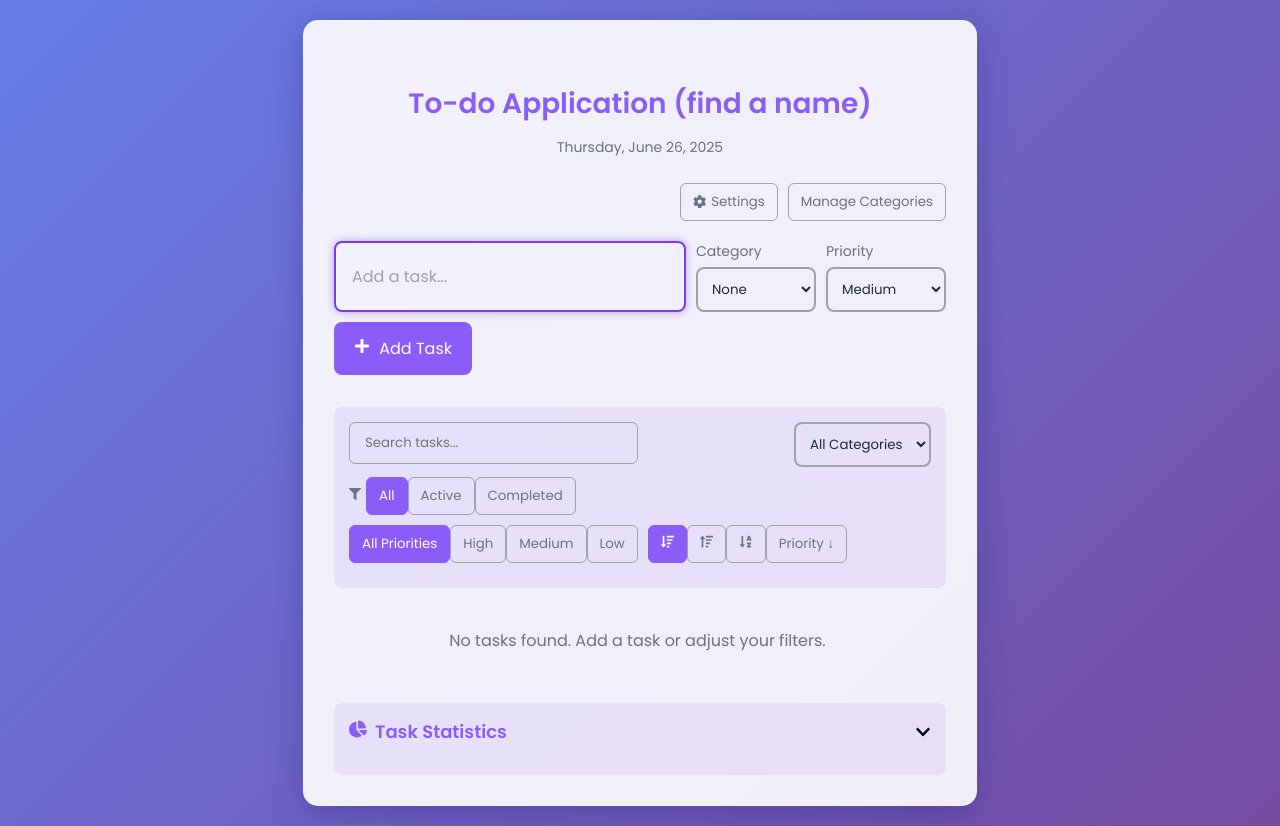
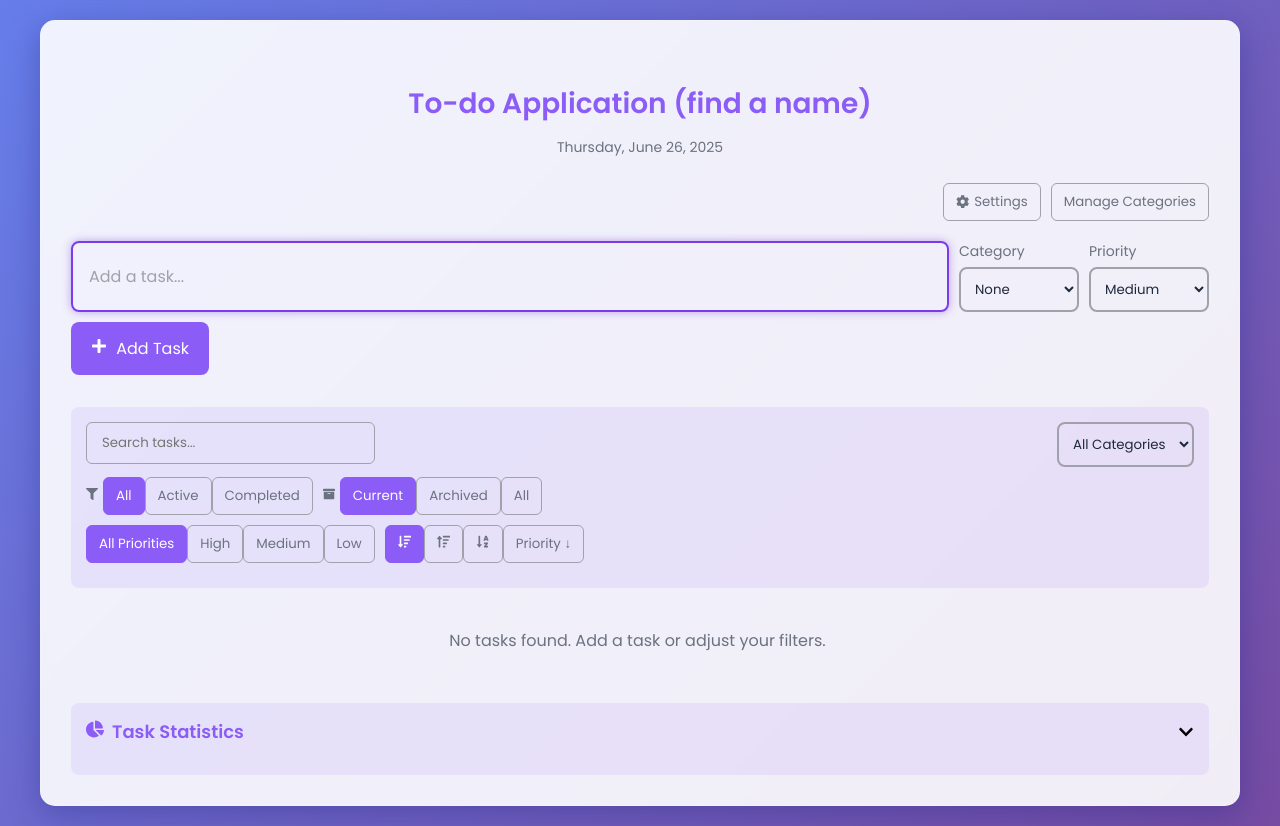
Before and after one commit to Tornio2/react-test2, a React (Create React App) app in the folder src/: page / in a window 1280 px wide. Built offline with nearby package versions, Linux system fonts and the light colour scheme; the HTML template or start-up script is replaced by a standard one.

Commit message:
feat: Implement archived filter and task archiving

```diff
--- a/src/App.css
+++ b/src/App.css
@@ -26,14 +26,13 @@
 body {
   background: var(--background);
   min-height: 100vh;
-  display: flex;
+  /* display: flex;  */ /* Not yet sure if i want to do it this way... */
   justify-content: center;
   align-items: center;
   padding: 20px;
   transition: var(--transition);
 }
 
-/* Dark Mode Styles */
 body.dark-mode {
   background: linear-gradient(135deg, #1f2937 0%, #111827 100%);
 }
--- a/src/App.js
+++ b/src/App.js
@@ -38,6 +38,7 @@ function App() {
     priority: 'all',
     category: 'all',
     search: '',
+    archived: 'active', // Add new archived filter, default to showing only active
   });
 
   const [sortMethod, setSortMethod] = useState('date-desc');
@@ -78,7 +79,8 @@ function App() {
       {
         ...todo,
         dateCreated: new Date().toISOString(),
-        dateUpdated: new Date().toISOString()
+        dateUpdated: new Date().toISOString(),
+        isArchived: false, // Add isArchived property
       },
       ...todos
     ];
@@ -123,6 +125,36 @@ function App() {
     setTodos(updatedTodos);
   };
 
+  // Archive Task functionality
+  const archiveTodo = id => {
+    let updatedTodos = todos.map(todo => {
+      if (todo.id === id) {
+        return {
+          ...todo,
+          isArchived: true,
+          archivedAt: new Date().toISOString()
+        };
+      }
+      return todo;
+    });
+    setTodos(updatedTodos);
+  };
+
+  // Restore archive Todo
+  const restoreTodo = id => {
+    let updatedTodos = todos.map(todo => {
+      if (todo.id === id) {
+        return {
+          ...todo,
+          isArchived: false,
+          archivedAt: null
+        };
+      }
+      return todo;
+    });
+    setTodos(updatedTodos);
+  };
+
   // Add new category
   const addCategory = (category) => {
     if (!category.name || /^\s*$/.test(category.name)) {
@@ -156,6 +188,10 @@ function App() {
 
   // Filter todos based on current filters
   const filteredTodos = todos.filter(todo => {
+    // Filter by archived status
+    if (filter.archived === 'active' && todo.isArchived) return false;
+    if (filter.archived === 'archived' && !todo.isArchived) return false;
+
     // Filter by status
     if (filter.status === 'active' && todo.isComplete) return false;
     if (filter.status === 'completed' && !todo.isComplete) return false;
@@ -195,10 +231,11 @@ function App() {
   // Calculate statistics
   const stats = {
     total: todos.length,
-    active: todos.filter(todo => !todo.isComplete).length,
-    completed: todos.filter(todo => todo.isComplete).length,
+    active: todos.filter(todo => !todo.isComplete && !todo.isArchived).length,
+    completed: todos.filter(todo => todo.isComplete && !todo.isArchived).length,
+    archived: todos.filter(todo => todo.isArchived).length,
     categories: categories.map(category => {
-      const count = todos.filter(todo => todo.categoryId === category.id).length;
+      const count = todos.filter(todo => todo.categoryId === category.id && !todo.isArchived).length;
       return { ...category, count };
     })
   };
@@ -247,6 +284,8 @@ function App() {
           completeTodo={completeTodo}
           removeTodo={removeTodo}
           updateTodo={updateTodo}
+          archiveTodo={archiveTodo}
+          restoreTodo={restoreTodo}
           categories={categories}
         />
 
@@ -275,7 +314,7 @@ function App() {
                     Dark Mode
                   </label>
                 </div>
-                <button onClick={() => setShowModal(false)}>Close</button>
+                <button onClick={() => setShowModal(false)} className="todo-button">Close</button>
               </div>
             )}
           </Modal>
--- a/src/components/FilterBar.js
+++ b/src/components/FilterBar.js
@@ -1,7 +1,6 @@
 import React from 'react';
-import { FaSearch, FaSortAmountDown, FaSortAmountUp, FaSortAlphaDown, FaFilter } from 'react-icons/fa';
+import { FaSearch, FaSortAmountDown, FaSortAmountUp, FaSortAlphaDown, FaFilter, FaArchive } from 'react-icons/fa';
 import '../styles/FilterBar.css';
-
 
 function FilterBar({ filter, setFilter, sortMethod, setSortMethod, categories }) {
   const handleStatusFilter = (status) => {
@@ -22,6 +21,10 @@ function FilterBar({ filter, setFilter, sortMethod, setSortMethod, categories })
 
   const handleSort = (sort) => {
     setSortMethod(sort);
+  };
+
+  const handleArchivedFilter = (archived) => {
+    setFilter({ ...filter, archived });
   };
 
   return (
@@ -68,6 +71,28 @@ function FilterBar({ filter, setFilter, sortMethod, setSortMethod, categories })
             onClick={() => handleStatusFilter('completed')}
           >
             Completed
+          </button>
+        </div>
+
+        <div>
+          <FaArchive style={{ marginRight: '5px', color: 'var(--text-secondary)', fontSize: '12px' }} />
+          <button
+            className={`filter-button ${filter.archived === 'active' ? 'active' : ''}`}
+            onClick={() => handleArchivedFilter('active')}
+          >
+            Current
+          </button>
+          <button
+            className={`filter-button ${filter.archived === 'archived' ? 'active' : ''}`}
+            onClick={() => handleArchivedFilter('archived')}
+          >
+            Archived
+          </button>
+          <button
+            className={`filter-button ${filter.archived === 'all' ? 'active' : ''}`}
+            onClick={() => handleArchivedFilter('all')}
+          >
+            All
           </button>
         </div>
       </div>
--- a/src/components/Todo.js
+++ b/src/components/Todo.js
@@ -1,10 +1,12 @@
 import React from 'react';
 import { RiDeleteBinLine, RiEdit2Line } from 'react-icons/ri';
-import { FaRegCircle, FaRegCheckCircle } from 'react-icons/fa';
+import { FaRegCircle, FaRegCheckCircle, FaArchive, FaInbox } from 'react-icons/fa';
 import '../styles/Todo.css';
 
-function Todo({ todo, completeTodo, removeTodo, setEdit, categories }) {
+function Todo({ todo, completeTodo, removeTodo, setEdit, categories, archiveTodo, restoreTodo }) {
   const formatDate = (dateString) => {
+    if (!dateString) return '';
+
     const date = new Date(dateString);
     const now = new Date();
     const yesterday = new Date(now);
@@ -26,7 +28,7 @@ function Todo({ todo, completeTodo, removeTodo, setEdit, categories }) {
 
   return (
     <div
-      className={`todo-row ${todo.isComplete ? 'complete' : ''} ${todo.priority ? 'priority-' + todo.priority : ''}`}
+      className={`todo-row ${todo.isComplete ? 'complete' : ''} ${todo.isArchived ? 'archived' : ''} ${todo.priority ? 'priority-' + todo.priority : ''}`}
     >
       <div className="todo-info">
         <div className="todo-header">
@@ -36,7 +38,7 @@ function Todo({ todo, completeTodo, removeTodo, setEdit, categories }) {
             </span>
           )}
           <span className="todo-date">
-            Created: {formatDate(todo.dateCreated)}
+            {todo.isArchived ? 'Archived: ' + formatDate(todo.archivedAt) : 'Created: ' + formatDate(todo.dateCreated)}
           </span>
         </div>
 
@@ -55,6 +57,27 @@ function Todo({ todo, completeTodo, removeTodo, setEdit, categories }) {
       </div>
 
       <div className='icons'>
+        {!todo.isArchived && todo.isComplete && (
+          <div
+            className="icon-btn"
+            onClick={() => archiveTodo(todo.id)}
+            title="Archive Task"
+          >
+            <FaArchive style={{color: 'var(--warning)'}} />
+          </div>
+        )}
+
+        {todo.isArchived && (
+          <div
+            className="icon-btn"
+            onClick={() => restoreTodo(todo.id)}
+            title="Restore Task"
+          >
+            <FaInbox style={{color: 'var(--info)'}} />
+          </div>
+        )}
+
+        {!todo.isArchived && (
           <div
             className="icon-btn"
             onClick={() => setEdit({
@@ -64,12 +87,16 @@ function Todo({ todo, completeTodo, removeTodo, setEdit, categories }) {
               priority: todo.priority || 'medium',
               isComplete: todo.isComplete
             })}
+            title="Edit Task"
           >
             <RiEdit2Line className='edit-icon' />
           </div>
+        )}
+
         <div
           className="icon-btn"
           onClick={() => removeTodo(todo.id)}
+          title="Delete Task"
         >
           <RiDeleteBinLine className='delete-icon' />
         </div>
--- a/src/components/TodoList.js
+++ b/src/components/TodoList.js
@@ -3,7 +3,7 @@ import TodoForm from './TodoForm';
 import Todo from './Todo';
 import '../styles/TodoList.css';
 
-function TodoList({ todos, completeTodo, removeTodo, updateTodo, categories }) {
+function TodoList({ todos, completeTodo, removeTodo, updateTodo, categories, archiveTodo, restoreTodo }) {
   const [edit, setEdit] = useState({
     id: null,
     value: '',
@@ -38,6 +38,8 @@ function TodoList({ todos, completeTodo, removeTodo, updateTodo, categories }) {
           todo={todo}
           completeTodo={completeTodo}
           removeTodo={removeTodo}
+          archiveTodo={archiveTodo}
+          restoreTodo={restoreTodo}
           setEdit={setEdit}
           categories={categories}
         />
```
Lines whose indentation alone changed are shown as unchanged.
